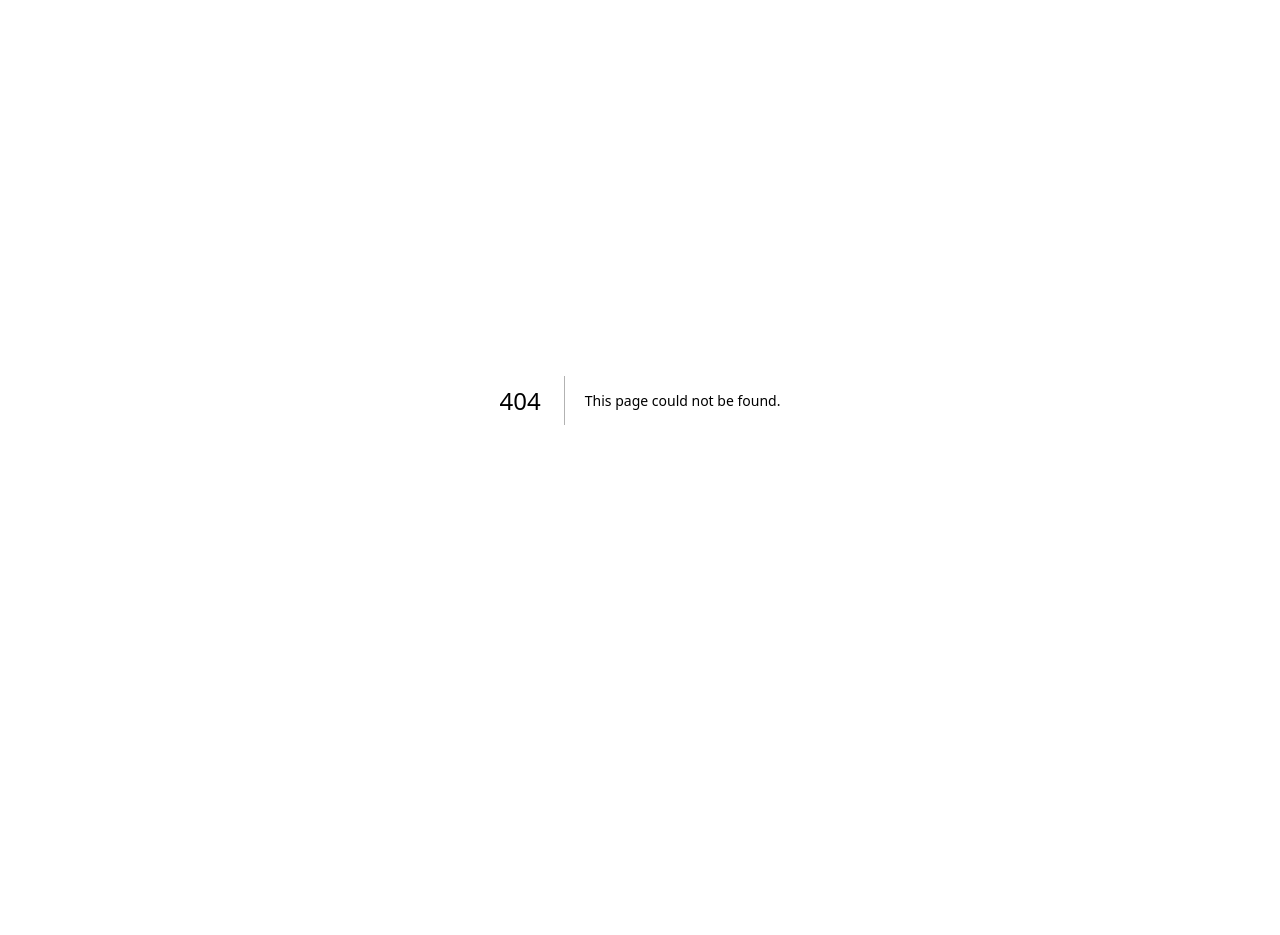
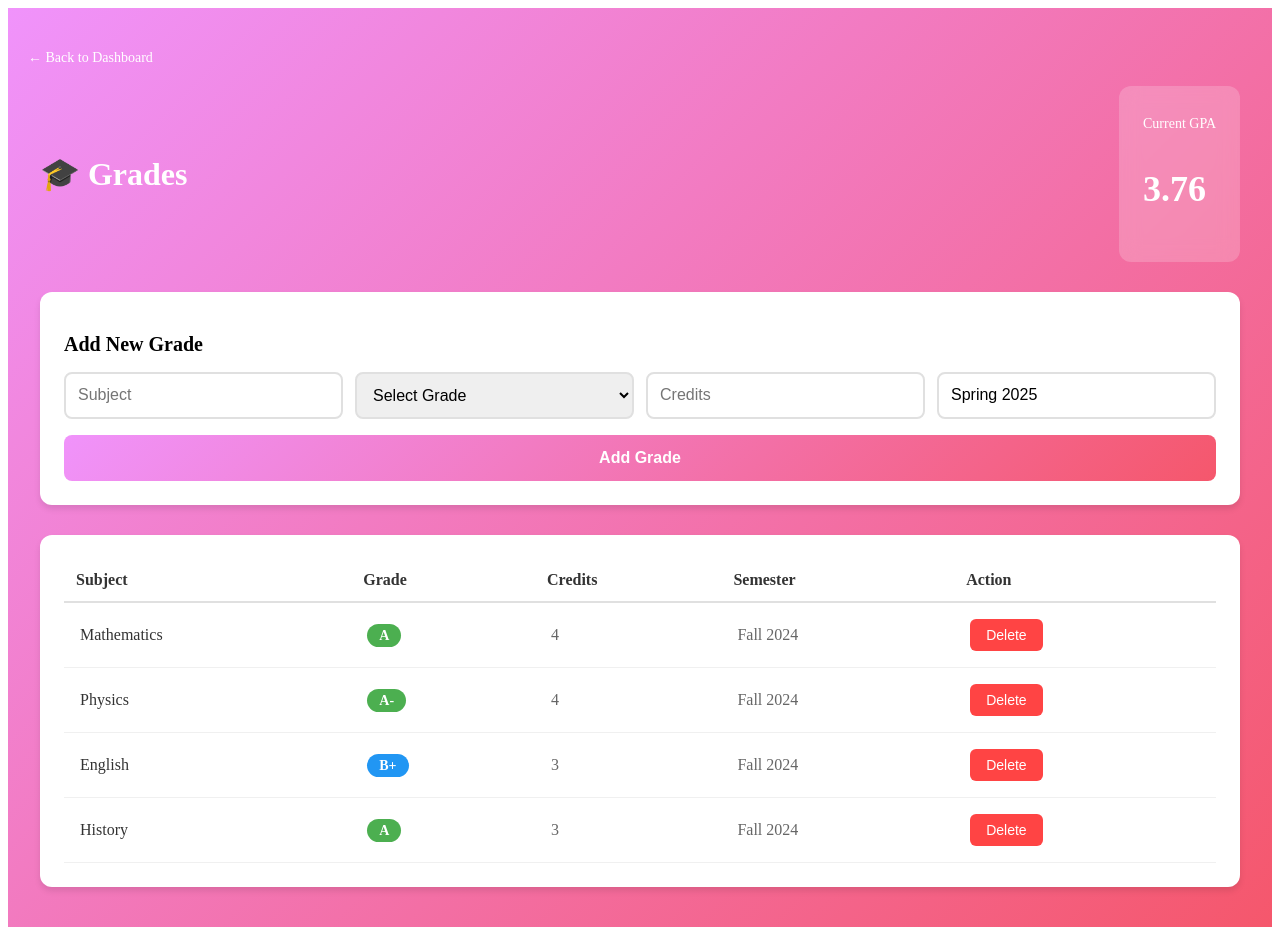
Before and after one commit to Geny33333/nextjs-final-deploy-jan2025, a Next.js app: page /grades in a window 1280 px wide. Before the commit this address had no page. Before the commit the page ends 800 px from the top, so only its background shows below. Built offline with nearby package versions, Linux system fonts and the light colour scheme.

Commit message:
Add Grades page with GPA calculation and grade tracking

```diff
--- /dev/null
+++ b/pages/grades.js
@@ -0,0 +1,159 @@
+import { useState } from 'react';
+import Link from 'next/link';
+
+export default function Grades() {
+  const [grades, setGrades] = useState([
+    { id: 1, subject: 'Mathematics', grade: 'A', credits: 4, semester: 'Fall 2024' },
+    { id: 2, subject: 'Physics', grade: 'A-', credits: 4, semester: 'Fall 2024' },
+    { id: 3, subject: 'English', grade: 'B+', credits: 3, semester: 'Fall 2024' },
+    { id: 4, subject: 'History', grade: 'A', credits: 3, semester: 'Fall 2024' },
+  ]);
+  const [newGrade, setNewGrade] = useState({ subject: '', grade: '', credits: '', semester: 'Spring 2025' });
+
+  const addGrade = () => {
+    if (newGrade.subject && newGrade.grade && newGrade.credits) {
+      const grade = {
+        id: grades.length + 1,
+        ...newGrade,
+        credits: parseFloat(newGrade.credits)
+      };
+      setGrades([...grades, grade]);
+      setNewGrade({ subject: '', grade: '', credits: '', semester: 'Spring 2025' });
+    }
+  };
+
+  const deleteGrade = (id) => {
+    setGrades(grades.filter(grade => grade.id !== id));
+  };
+
+  const gradeToPoint = (grade) => {
+    const gradeMap = {
+      'A+': 4.0, 'A': 4.0, 'A-': 3.7,
+      'B+': 3.3, 'B': 3.0, 'B-': 2.7,
+      'C+': 2.3, 'C': 2.0, 'C-': 1.7,
+      'D+': 1.3, 'D': 1.0, 'F': 0.0
+    };
+    return gradeMap[grade] || 0;
+  };
+
+  const calculateGPA = () => {
+    const totalPoints = grades.reduce((sum, g) => sum + (gradeToPoint(g.grade) * g.credits), 0);
+    const totalCredits = grades.reduce((sum, g) => sum + g.credits, 0);
+    return totalCredits > 0 ? (totalPoints / totalCredits).toFixed(2) : '0.00';
+  };
+
+  return (
+    <div style={{ minHeight: '100vh', background: 'linear-gradient(135deg, #f093fb 0%, #f5576c 100%)', padding: '40px 20px' }}>
+      <Link href="/">
+        <a style={{ color: 'white', textDecoration: 'none', fontSize: '14px', marginBottom: '20px', display: 'inline-block' }}>← Back to Dashboard</a>
+      </Link>
+
+      <div style={{ maxWidth: '1200px', margin: '0 auto' }}>
+        <div style={{ display: 'flex', justifyContent: 'space-between', alignItems: 'center', marginBottom: '30px', flexWrap: 'wrap', gap: '20px' }}>
+          <h1 style={{ color: 'white', fontSize: '32px', fontWeight: 'bold' }}>🎓 Grades</h1>
+          <div style={{ background: 'rgba(255,255,255,0.2)', padding: '16px 24px', borderRadius: '12px', backdropFilter: 'blur(10px)' }}>
+            <p style={{ color: 'white', fontSize: '14px', marginBottom: '4px' }}>Current GPA</p>
+            <p style={{ color: 'white', fontSize: '36px', fontWeight: 'bold' }}>{calculateGPA()}</p>
+          </div>
+        </div>
+
+        {/* Add Grade Form */}
+        <div style={{ background: 'white', borderRadius: '12px', padding: '24px', marginBottom: '30px', boxShadow: '0 4px 6px rgba(0,0,0,0.1)' }}>
+          <h2 style={{ fontSize: '20px', fontWeight: '600', marginBottom: '16px' }}>Add New Grade</h2>
+          <div style={{ display: 'grid', gridTemplateColumns: 'repeat(auto-fit, minmax(200px, 1fr))', gap: '12px', marginBottom: '16px' }}>
+            <input
+              type="text"
+              placeholder="Subject"
+              value={newGrade.subject}
+              onChange={(e) => setNewGrade({...newGrade, subject: e.target.value})}
+              style={{ padding: '12px', border: '2px solid #e0e0e0', borderRadius: '8px', fontSize: '16px' }}
+            />
+            <select
+              value={newGrade.grade}
+              onChange={(e) => setNewGrade({...newGrade, grade: e.target.value})}
+              style={{ padding: '12px', border: '2px solid #e0e0e0', borderRadius: '8px', fontSize: '16px' }}
+            >
+              <option value="">Select Grade</option>
+              <option>A+</option>
+              <option>A</option>
+              <option>A-</option>
+              <option>B+</option>
+              <option>B</option>
+              <option>B-</option>
+              <option>C+</option>
+              <option>C</option>
+              <option>C-</option>
+              <option>D+</option>
+              <option>D</option>
+              <option>F</option>
+            </select>
+            <input
+              type="number"
+              placeholder="Credits"
+              value={newGrade.credits}
+              onChange={(e) => setNewGrade({...newGrade, credits: e.target.value})}
+              style={{ padding: '12px', border: '2px solid #e0e0e0', borderRadius: '8px', fontSize: '16px' }}
+            />
+            <input
+              type="text"
+              placeholder="Semester"
+              value={newGrade.semester}
+              onChange={(e) => setNewGrade({...newGrade, semester: e.target.value})}
+              style={{ padding: '12px', border: '2px solid #e0e0e0', borderRadius: '8px', fontSize: '16px' }}
+            />
+          </div>
+          <button
+            onClick={addGrade}
+            style={{ background: 'linear-gradient(135deg, #f093fb 0%, #f5576c 100%)', color: 'white', padding: '14px 28px', border: 'none', borderRadius: '8px', fontSize: '16px', fontWeight: '600', cursor: 'pointer', width: '100%' }}
+          >
+            Add Grade
+          </button>
+        </div>
+
+        {/* Grades Table */}
+        <div style={{ background: 'white', borderRadius: '12px', padding: '24px', boxShadow: '0 4px 6px rgba(0,0,0,0.1)', overflowX: 'auto' }}>
+          <table style={{ width: '100%', borderCollapse: 'collapse' }}>
+            <thead>
+              <tr style={{ borderBottom: '2px solid #e0e0e0' }}>
+                <th style={{ padding: '12px', textAlign: 'left', fontWeight: '600', color: '#333' }}>Subject</th>
+                <th style={{ padding: '12px', textAlign: 'left', fontWeight: '600', color: '#333' }}>Grade</th>
+                <th style={{ padding: '12px', textAlign: 'left', fontWeight: '600', color: '#333' }}>Credits</th>
+                <th style={{ padding: '12px', textAlign: 'left', fontWeight: '600', color: '#333' }}>Semester</th>
+                <th style={{ padding: '12px', textAlign: 'left', fontWeight: '600', color: '#333' }}>Action</th>
+              </tr>
+            </thead>
+            <tbody>
+              {grades.map(grade => (
+                <tr key={grade.id} style={{ borderBottom: '1px solid #f0f0f0' }}>
+                  <td style={{ padding: '16px', color: '#333' }}>{grade.subject}</td>
+                  <td style={{ padding: '16px' }}>
+                    <span style={{
+                      background: gradeToPoint(grade.grade) >= 3.7 ? '#4caf50' : gradeToPoint(grade.grade) >= 3.0 ? '#2196f3' : '#ff9800',
+                      color: 'white',
+                      padding: '4px 12px',
+                      borderRadius: '12px',
+                      fontWeight: '600',
+                      fontSize: '14px'
+                    }}>
+                      {grade.grade}
+                    </span>
+                  </td>
+                  <td style={{ padding: '16px', color: '#666' }}>{grade.credits}</td>
+                  <td style={{ padding: '16px', color: '#666' }}>{grade.semester}</td>
+                  <td style={{ padding: '16px' }}>
+                    <button
+                      onClick={() => deleteGrade(grade.id)}
+                      style={{ background: '#ff4444', color: 'white', border: 'none', borderRadius: '6px', padding: '8px 16px', cursor: 'pointer', fontSize: '14px' }}
+                    >
+                      Delete
+                    </button>
+                  </td>
+                </tr>
+              ))}
+            </tbody>
+          </table>
+        </div>
+      </div>
+    </div>
+  );
+}
```
